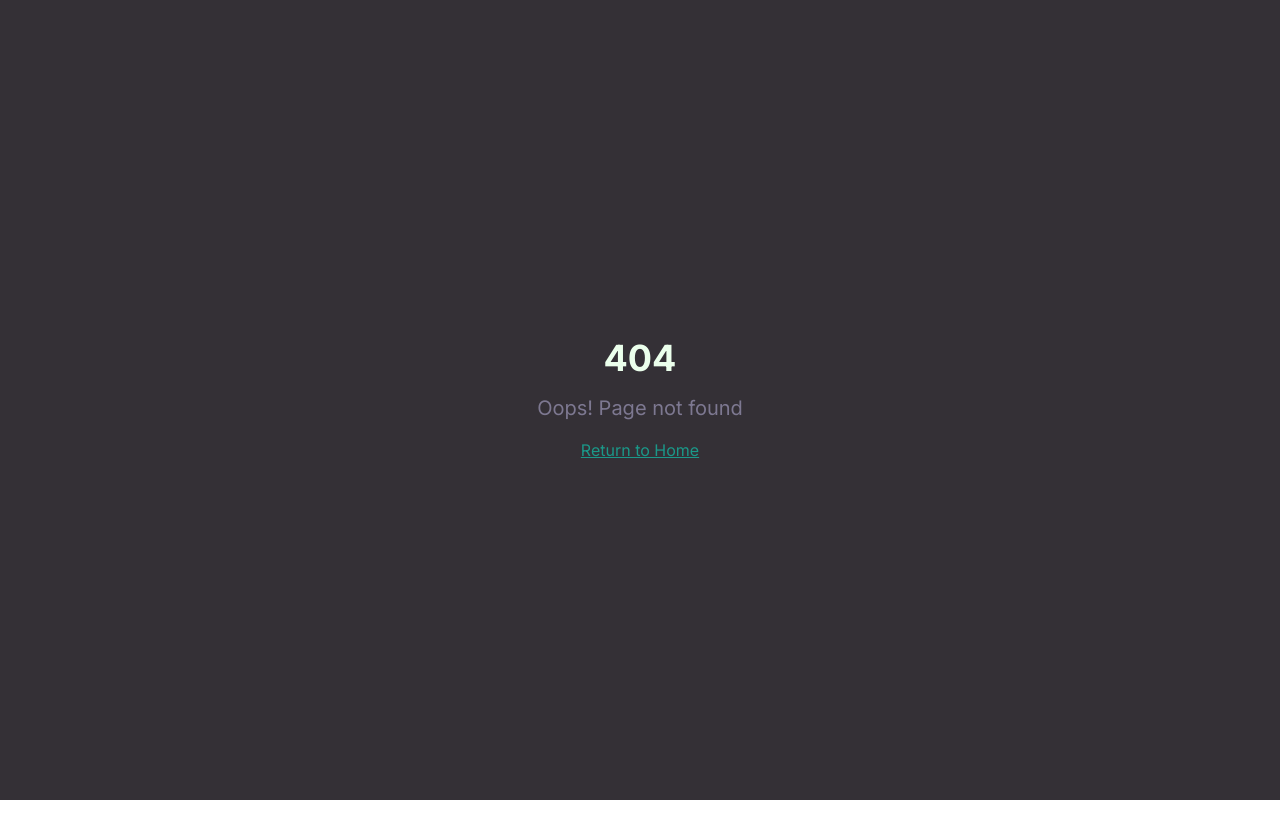
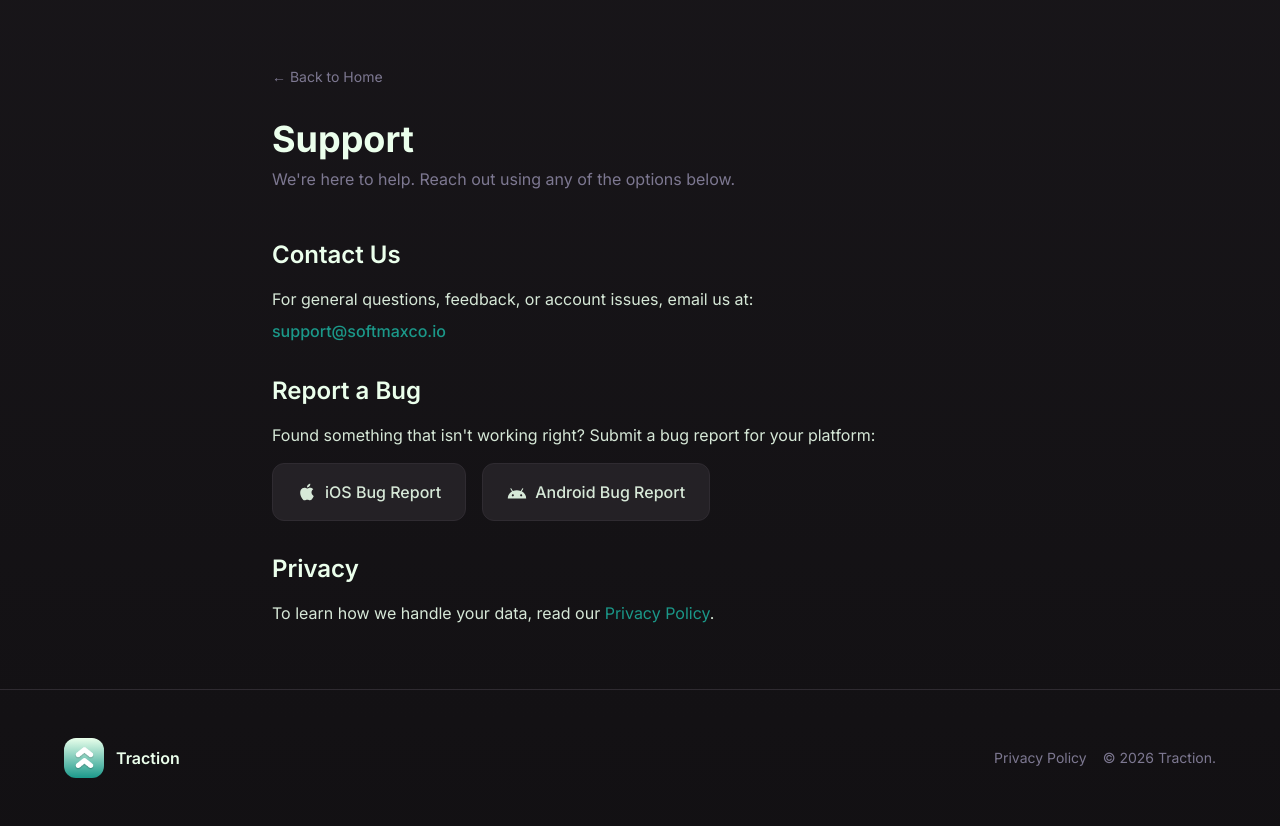
Before and after one commit to kalebsofer/traction-landing-beta, a React (Vite) app: page /support in a window 1280 px wide. Before the commit this address had no page. Before the commit the page ends 800 px from the top, so only its background shows below. Built offline with nearby package versions, Linux system fonts and the light colour scheme.

Commit message:
Support page

```diff
--- a/src/App.tsx
+++ b/src/App.tsx
@@ -5,6 +5,7 @@ import { QueryClient, QueryClientProvider } from "@tanstack/react-query";
 import { BrowserRouter, Routes, Route } from "react-router-dom";
 import Index from "./pages/index";
 import Privacy from "./pages/Privacy";
+import Support from "./pages/Support";
 import NotFound from "./pages/NotFound";
 
 const queryClient = new QueryClient();
@@ -18,6 +19,7 @@ const App = () => (
         <Routes>
           <Route path="/" element={<Index />} />
           <Route path="/privacy" element={<Privacy />} />
+          <Route path="/support" element={<Support />} />
           {/* ADD ALL CUSTOM ROUTES ABOVE THE CATCH-ALL "*" ROUTE */}
           <Route path="*" element={<NotFound />} />
         </Routes>
--- /dev/null
+++ b/src/pages/Support.tsx
@@ -0,0 +1,90 @@
+import Footer from "@/components/Footer";
+
+const Support = () => {
+  return (
+    <main className="min-h-screen">
+      <div className="container max-w-3xl py-16 px-4">
+        <a
+          href="/"
+          className="inline-block mb-8 text-sm text-muted-foreground hover:text-primary transition-colors"
+        >
+          &larr; Back to Home
+        </a>
+
+        <h1 className="text-4xl font-bold mb-2">Support</h1>
+        <p className="text-muted-foreground mb-12">
+          We're here to help. Reach out using any of the options below.
+        </p>
+
+        <div className="space-y-8 text-foreground/90">
+          <section>
+            <h2 className="text-2xl font-semibold text-foreground mb-4">
+              Contact Us
+            </h2>
+            <p>
+              For general questions, feedback, or account issues, email us at:
+            </p>
+            <p className="mt-2">
+              <a
+                href="mailto:support@softmaxco.io"
+                className="text-primary hover:underline font-medium"
+              >
+                support@softmaxco.io
+              </a>
+            </p>
+          </section>
+
+          <section>
+            <h2 className="text-2xl font-semibold text-foreground mb-4">
+              Report a Bug
+            </h2>
+            <p className="mb-4">
+              Found something that isn't working right? Submit a bug report for your
+              platform:
+            </p>
+            <div className="flex flex-col sm:flex-row gap-4">
+              <a
+                href="https://forms.gle/6noi3FqGTCKkTd8z8"
+                target="_blank"
+                rel="noopener noreferrer"
+                className="flex items-center justify-center gap-2 rounded-lg border border-border bg-muted/50 px-6 py-4 font-medium hover:bg-muted transition-colors"
+              >
+                <svg className="w-5 h-5" viewBox="0 0 24 24" fill="currentColor">
+                  <path d="M18.71 19.5c-.83 1.24-1.71 2.45-3.05 2.47-1.34.03-1.77-.79-3.29-.79-1.53 0-2 .77-3.27.82-1.31.05-2.3-1.32-3.14-2.53C4.25 17 2.94 12.45 4.7 9.39c.87-1.52 2.43-2.48 4.12-2.51 1.28-.02 2.5.87 3.29.87.78 0 2.26-1.07 3.8-.91.65.03 2.47.26 3.64 1.98-.09.06-2.17 1.28-2.15 3.81.03 3.02 2.65 4.03 2.68 4.04-.03.07-.42 1.44-1.38 2.83M13 3.5c.73-.83 1.94-1.46 2.94-1.5.13 1.17-.34 2.35-1.04 3.19-.69.85-1.83 1.51-2.95 1.42-.15-1.15.41-2.35 1.05-3.11z" />
+                </svg>
+                iOS Bug Report
+              </a>
+              <a
+                href="https://forms.gle/42yNFX6KqeLiRvwt8"
+                target="_blank"
+                rel="noopener noreferrer"
+                className="flex items-center justify-center gap-2 rounded-lg border border-border bg-muted/50 px-6 py-4 font-medium hover:bg-muted transition-colors"
+              >
+                <svg className="w-5 h-5" viewBox="0 0 24 24" fill="currentColor">
+                  <path d="M17.6 11.48l1.84-3.18c.16-.31.04-.69-.26-.85-.29-.15-.65-.06-.83.22l-1.88 3.24c-1.44-.59-3.03-.94-4.72-.94s-3.28.35-4.72.94L5.24 7.67c-.17-.28-.54-.37-.83-.22-.31.16-.43.54-.26.85L6 11.48C2.84 13.27.96 16.35.96 19.84h22.08c0-3.49-1.88-6.57-5.04-8.36M7 17.25c-.69 0-1.25-.56-1.25-1.25s.56-1.25 1.25-1.25 1.25.56 1.25 1.25-.56 1.25-1.25 1.25m10 0c-.69 0-1.25-.56-1.25-1.25s.56-1.25 1.25-1.25 1.25.56 1.25 1.25-.56 1.25-1.25 1.25" />
+                </svg>
+                Android Bug Report
+              </a>
+            </div>
+          </section>
+
+          <section>
+            <h2 className="text-2xl font-semibold text-foreground mb-4">
+              Privacy
+            </h2>
+            <p>
+              To learn how we handle your data, read our{" "}
+              <a href="/privacy" className="text-primary hover:underline">
+                Privacy Policy
+              </a>
+              .
+            </p>
+          </section>
+        </div>
+      </div>
+      <Footer />
+    </main>
+  );
+};
+
+export default Support;
```
